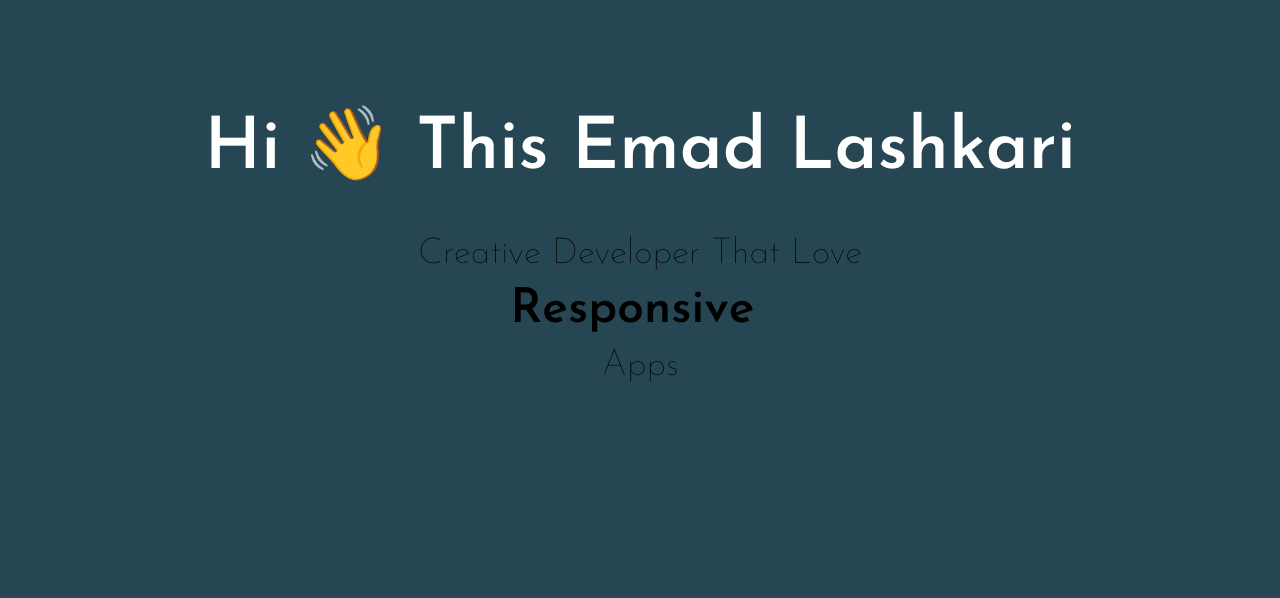
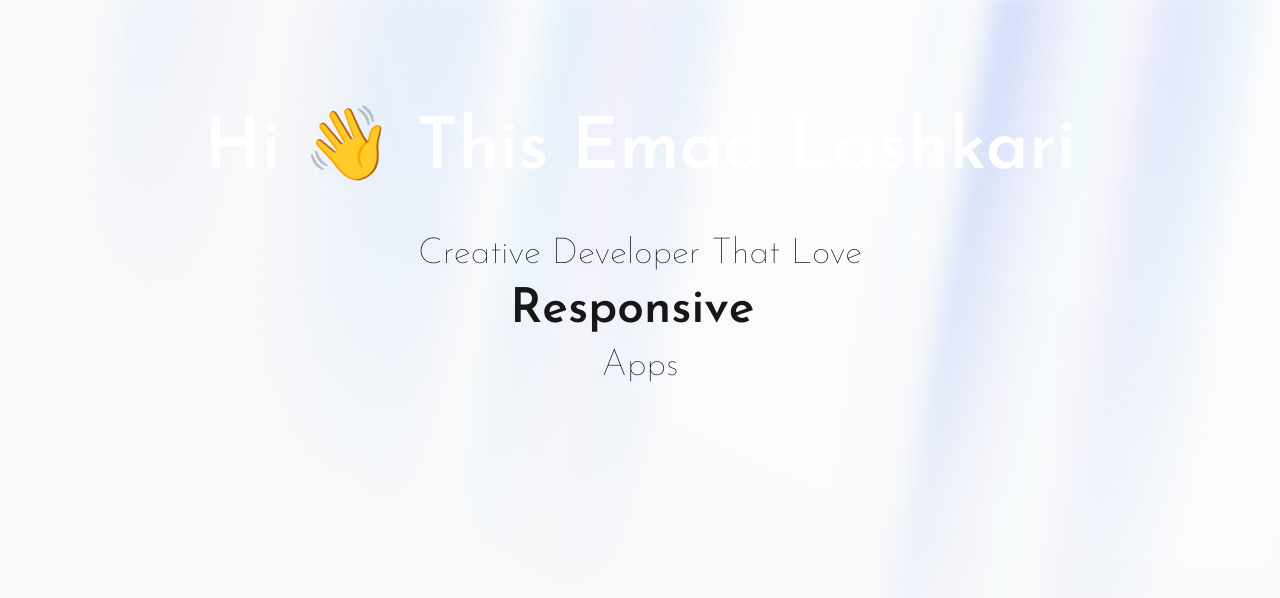
Before and after one commit to EmadLashkari/emadlashkari.github.io, a Next.js app: page / in a window 1280 px wide. Shown: the top 598 px of the page. Built offline with nearby package versions, Linux system fonts and the light colour scheme; a web font is replaced by a local one.

Commit message:
change config and add packages

```diff
--- a/tailwind.config.ts
+++ b/tailwind.config.ts
@@ -1,5 +1,7 @@
 import type { Config } from "tailwindcss";
-
+const {
+  default: flattenColorPalette,
+} = require("tailwindcss/lib/util/flattenColorPalette");
 const config: Config = {
   content: [
     "./pages/**/*.{js,ts,jsx,tsx,mdx}",
@@ -8,22 +10,35 @@ const config: Config = {
   ],
   theme: {
     extend: {
+      animation: {
+        aurora: "aurora 60s linear infinite",
+      },
+      keyframes: {
+        aurora: {
+          from: {
+            backgroundPosition: "50% 50%, 50% 50%",
+          },
+          to: {
+            backgroundPosition: "350% 50%, 350% 50%",
+          },
+        },
+      },
       fontFamily: {
         josefin: ["var(--josefin)"],
         londrina: ["var(--landrina)"],
       },
     },
-    colors: {
-      white: "#FFFFFF",
-      orange: "#D99058",
-      rose: "#FE28A2",
-      blue: "#1C39BB",
-      pink: "#F77FBE",
-      green: "#2A9D8F",
-      red: "#CC3333",
-      darkSmoke: "#264653",
-    },
   },
-  plugins: [],
+  plugins: [addVariablesForColors],
 };
+function addVariablesForColors({ addBase, theme }: any) {
+  let allColors = flattenColorPalette(theme("colors"));
+  let newVars = Object.fromEntries(
+    Object.entries(allColors).map(([key, val]) => [`--${key}`, val]),
+  );
+
+  addBase({
+    ":root": newVars,
+  });
+}
 export default config;
```
Also changed, not shown: package.json (+7 -4 lines), 2 other files (tests, documents, lock files or other folders).
